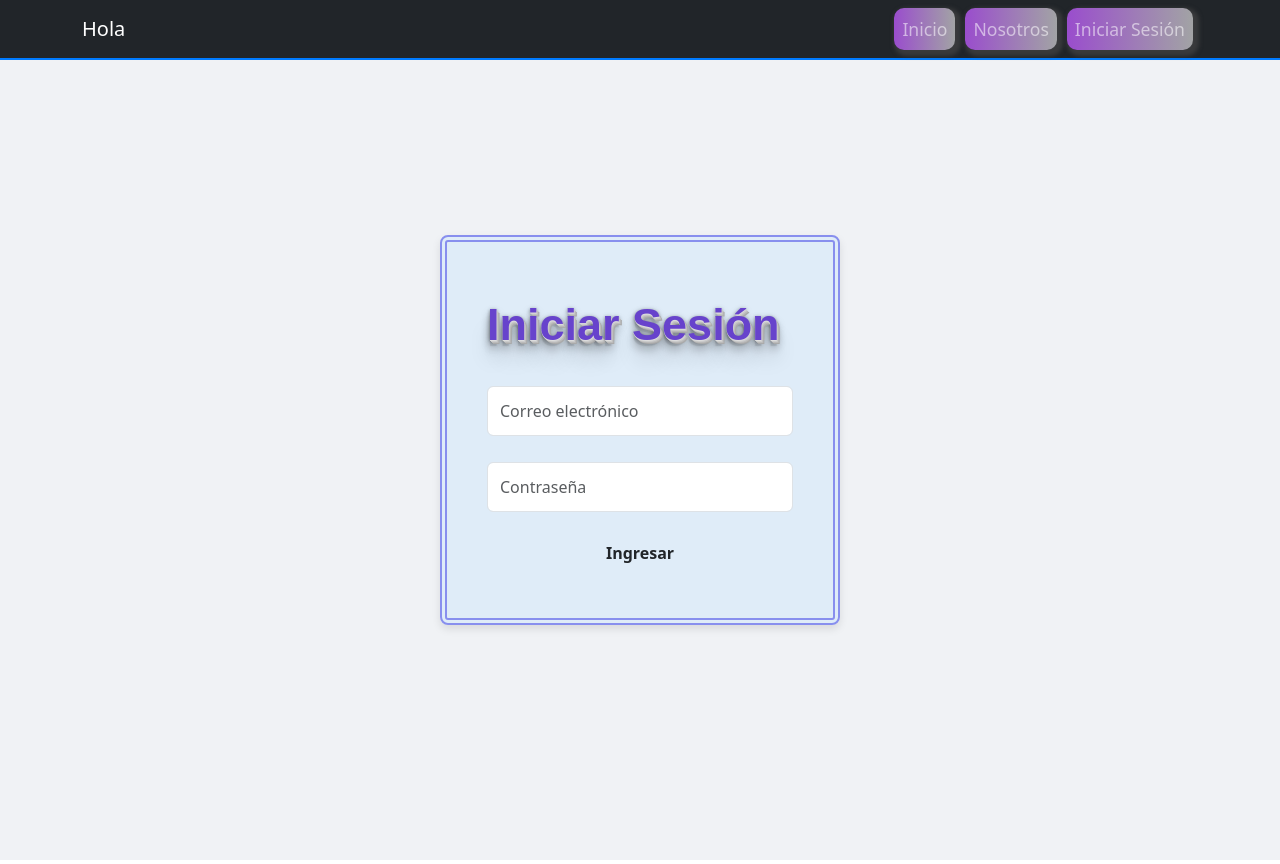
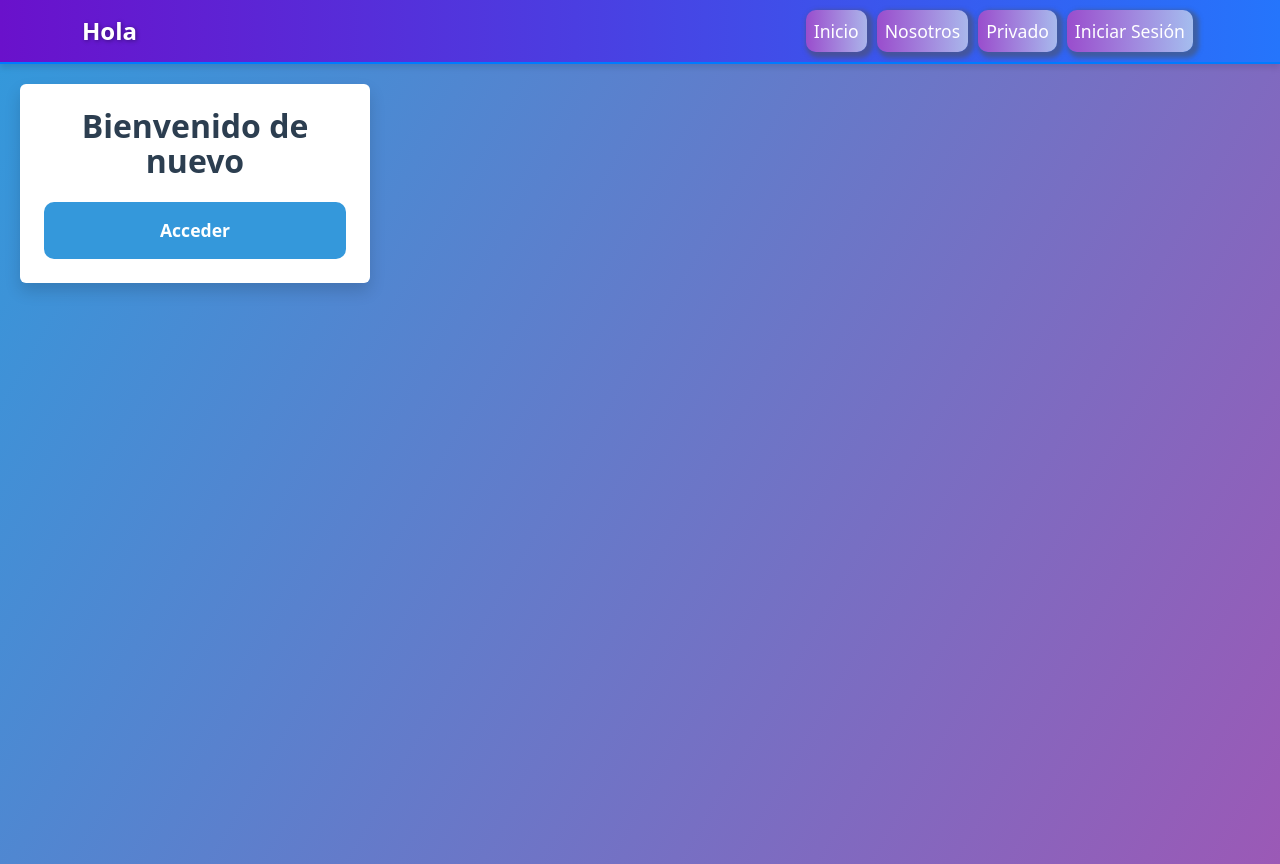
Before and after one commit to Monica0317/Homework_EDyA2, a React (Vite) app: page /login in a window 1280 px wide. Built offline with nearby package versions, Linux system fonts and the light colour scheme.

Commit message:
Challenge de login y logout fake

```diff
--- a/src/App.jsx
+++ b/src/App.jsx
@@ -1,21 +1,55 @@
-import { BrowserRouter, Route, Routes } from "react-router-dom";
+import React, { useEffect } from "react";
+import {
+  BrowserRouter as Router,
+  Routes,
+  Route,
+  useLocation,
+} from "react-router-dom";
+
+import HomePage from "./paginas/HomePage";
 import AboutPage from "./paginas/AboutPage";
-import HomePage from "./paginas/HomePage";
 import LoginPage from "./paginas/LoginPage";
-import ComponenteNav from "./Components/ComponenteNav";
+import PrivatePage from "./paginas/PrivatePage";
+import NavComponent from "./components/ComponenteNav";
 
+import PrivateRoute from "./util/PrivateRoutes";
+import { useAuth } from "./Context/AuthContext";
 
-function App() {
+const App = () => {
   return (
-    <BrowserRouter>
-      <ComponenteNav />
+    <>
+      <NavComponent />
       <Routes>
         <Route path="/" element={<HomePage />} />
         <Route path="/about" element={<AboutPage />} />
         <Route path="/login" element={<LoginPage />} />
+
+        <Route element={<PrivateRoute />}>
+          <Route path="/private" element={<PrivatePage />} />
+        </Route>
       </Routes>
-    </BrowserRouter>
+    </>
   );
-}
+};
 
-export default App;
+const AppWithRouter = () => {
+  const location = useLocation();
+  const { dispatch } = useAuth();
+
+  useEffect(() => {
+    if (location.pathname !== "/login") {
+      dispatch({ type: "SET_LAST_PAGE", payload: location.pathname });
+      return;
+    }
+  }, [location.pathname, dispatch]);
+
+  return <App />;
+};
+
+const MainApp = () => (
+  <Router>
+    <AppWithRouter />
+  </Router>
+);
+
+export default MainApp;
--- a/src/Components/ComponenteNav.jsx
+++ b/src/Components/ComponenteNav.jsx
@@ -1,14 +1,31 @@
 import React from "react";
 import { Link } from "react-router-dom";
 import styles from "../estilos/Nav.module.css";
+import { useAuth } from "../Context/AuthContext";
 
 const ComponenteNav = () => {
+  const { state, dispatch } = useAuth();
+
+  const handleLogout = () => {
+    dispatch({ type: "LOGOUT" });
+  };
+
+  const navItems = [
+    { id: 1, name: "Inicio", path: "/" },
+    { id: 2, name: "Nosotros", path: "/about" },
+    { id: 3, name: "Privado", path: "/private" },
+  ];
+
   return (
-    <nav className={`navbar navbar-expand-lg navbar-dark bg-dark ${styles.navbar}`}>
+    <nav className={`navbar navbar-expand-lg ${styles.navbar}`}>
       <div className="container">
-        <Link className="navbar-brand" to="/">
+        <Link className={`navbar-brand ${styles.brand}`} to="/">
        Hola
+       <span className={`nav-link ${styles.username}`}>
+                 {state.username}
+             </span>
         </Link>
+
         <button
           className="navbar-toggler"
           type="button"
@@ -22,21 +39,30 @@ const ComponenteNav = () => {
         </button>
         <div className="collapse navbar-collapse" id="navbarNav">
           <ul className={`navbar-nav ms-auto ${styles.navList}`}>
-            <li className={` ${styles.nav}`}>
-              <Link className="nav-link" to="/">
-                Inicio
+            {navItems.map((item) => (
+              <li key={item.id} className="nav-item">
+                <Link className={`nav-link ${styles.navLink}`} to={item.path}>
+                  {item.name}
                 </Link>
               </li>
-            <li className={` ${styles.nav}`}>
-              <Link className="nav-link" to="/about">
-                Nosotros
-              </Link>
-            </li>
-            <li className={` ${styles.nav}`}>
-              <Link className="nav-link" to="/login">
+            ))}
+            {!state.isAuthenticated && (
+              <li className="nav-item">
+                <Link className={`nav-link ${styles.navLink}`} to="/login">
                   Iniciar Sesión
                 </Link>
               </li>
+            )}
+            {state.isAuthenticated && (
+              <li className="nav-item">
+                <button
+                  className={`btn btn-link nav-link ${styles.logoutButton}`}
+                  onClick={handleLogout}
+                >
+                  Cerrar Sesión
+                </button>
+              </li>
+            )}
           </ul>
         </div>
       </div>
--- /dev/null
+++ b/src/Context/AuthContext.jsx
@@ -0,0 +1,46 @@
+import React, { createContext, useReducer, useContext, useEffect } from "react";
+
+const AuthContext = createContext();
+
+const initialState = {
+  isAuthenticated: false,
+  username: null,
+  lastPage: localStorage.getItem("lastPage") || "/",
+};
+
+const authReducer = (state, action) => {
+  switch (action.type) {
+    case "LOGIN":
+      return {
+        ...state,
+        isAuthenticated: true,
+        username: action.payload.username,
+      };
+    case "LOGOUT":
+      return {
+        ...state,
+        isAuthenticated: false,
+        username: null,
+      };
+    case "SET_LAST_PAGE":
+      return { ...state, lastPage: action.payload };
+    default:
+      return state;
+  }
+};
+
+export const AuthProvider = ({ children }) => {
+  const [state, dispatch] = useReducer(authReducer, initialState);
+
+  useEffect(() => {
+    localStorage.setItem("lastPage", state.lastPage);
+  }, [state.lastPage]);
+
+  return (
+    <AuthContext.Provider value={{ state, dispatch }}>
+      {children}
+    </AuthContext.Provider>
+  );
+};
+
+export const useAuth = () => useContext(AuthContext);
--- a/src/estilos/Login.module.css
+++ b/src/estilos/Login.module.css
@@ -1,57 +1,42 @@
-.page {
-  background-color: #f0f2f5;
+.loginPage {
+  background: linear-gradient(120deg, #3498db, #9b59b6);
   min-height: 100vh;
-  display: flex;
-  justify-content: center;
-  align-items: center;
+  padding: 20px;
+  color: #fff;
 }
 
-.container {
-  position: relative;
-  top: -30px;
-  background-color: #bcddfc54;
-  background-size: cover;
-  background-position: center;
-  border: 7px double #888fee;
-  border-radius: 20px;
-  box-shadow: 0 0 30px rgba(0, 0, 0, 0.651);
-  padding: 40px;
-  border-radius: 8px;
-  box-shadow: 0 4px 8px rgba(0, 0, 0, 0.1);
+.loginContainer {
+  background: #fff;
+  max-width: 350px;
   width: 100%;
-  max-width: 400px;
-  text-align: center;
+  border-radius: 15px;
+  box-shadow: 0 8px 15px rgba(0, 0, 0, 0.2);
+  color: #333;
 }
 
-.title {
-  font-size: 45px;
-  margin-bottom: 1rem;
-  margin-top: 1rem;
-  display: flex;
-  align-items: center;
-  gap: 1rem;
-  text-align: left;
-  font-family: Arial;
+.loginTitle {
+  font-size: 2rem;
   font-weight: bold;
-  color: rgb(103, 67, 204);
-  text-shadow: 0 1px 0 #dddddd, 1px 2px 0 #ccc, 2px 3px 0 #bbb, 3px 4px 0 #aaa,
-    0 6px 1px rgba(0, 0, 0, 0.1), 0 0 5px rgba(0, 0, 0, 0.1),
-    0 1px 3px rgba(0, 0, 0, 0.3), 0 3px 5px rgba(0, 0, 0, 0.2),
-    0 5px 10px rgba(0, 0, 0, 0.25), 0 10px 10px rgba(0, 0, 0, 0.2),
-    0 20px 20px rgba(0, 0, 0, 0.15);
+  color: #2c3e50;
 }
 
-.form {
-  display: flex;
-  flex-direction: column;
+.loginButton {
+  padding: 15px;
+  font-size: 1.1rem;
+  font-weight: bold;
+  background-color: #3498db;
+  color: #fff;
+  border: none;
+  border-radius: 10px;
+  transition: background-color 0.3s ease, transform 0.2s ease;
 }
 
-.input {
-  padding: 12px;
-  margin: 10px 0;
+.loginButton:hover {
+  background-color: #1d78c1;
+  transform: scale(1.05);
 }
 
-.button {
-  padding: 12px;
-  font-weight: bold;
+.loginButton:active {
+  background-color: #145a86;
+  transform: scale(0.98);
 }
--- a/src/estilos/Nav.module.css
+++ b/src/estilos/Nav.module.css
@@ -1,19 +1,52 @@
 .navbar {
+  background: linear-gradient(90deg, #6a11cb, #2575fc);
   border-bottom: 2px solid #007bff;
+  box-shadow: 0 4px 6px rgba(0, 0, 0, 0.1);
+}
+
+.brand {
+  color: #fff;
+  font-size: 1.5rem;
+  font-weight: bold;
+  text-shadow: 1px 1px 4px rgba(0, 0, 0, 0.4);
 }
 
 .navList {
   font-size: 1.1rem;
 }
 
-.nav{
+.navLink {
+  color: #fff;
+  transition: color 0.3s ease;
+}
+
+.navLink:hover {
+  color: #ffeaa7;
+}
+
+
+
+.logoutButton:hover {
+  cursor: pointer;
+  transform: scale(1.08);
+  color: red;
+}
+
+.navLink,
+.logoutButton {
   background: linear-gradient(90deg, #9a4dcd, #e9e9e9a4);
   box-shadow: 3px 3px 4px 3px  rgba(81, 80, 80, 0.5);
   transition: transform 0.3s ease;
   border-radius: 10px;
   margin: 0 5px;
 }
-.nav:hover {
+
+.navLink:hover {
   cursor: pointer;
-  transform: scale(1.04);
+  transform: scale(1.08);
 }
+.username {
+  color: #ffeaa7;
+  font-weight: bold;
+  margin-right: 10px;
+}
--- a/src/main.jsx
+++ b/src/main.jsx
@@ -1,12 +1,16 @@
-import { StrictMode } from 'react'
-import { createRoot } from 'react-dom/client'
+import { StrictMode } from "react";
+import { createRoot } from "react-dom/client";
 import "bootstrap/dist/css/bootstrap.min.css";
 import "bootstrap/dist/js/bootstrap.bundle.min.js";
-import './index.css'
-import App from './App.jsx'
+import "./index.css";
+import App from "./App.jsx";
+import { AuthProvider } from "./Context/AuthContext";
 
-createRoot(document.getElementById('root')).render(
+// Renderizar la aplicación
+createRoot(document.getElementById("root")).render(
   <StrictMode>
-    <App />
-  </StrictMode>,
-)
+    <AuthProvider>
+      <App />
+    </AuthProvider>
+  </StrictMode>
+);
--- a/src/paginas/LoginPage.jsx
+++ b/src/paginas/LoginPage.jsx
@@ -1,24 +1,28 @@
 import React from "react";
+import { useNavigate, useLocation } from "react-router-dom";
+import { useAuth } from "../Context/AuthContext";
 import styles from "../estilos/Login.module.css";
 
 const LoginPage = () => {
+  const { dispatch, state } = useAuth();
+  const navigate = useNavigate();
+  const location = useLocation();
+
+  const lastPage = location.state?.from?.pathname || state.lastPage || "/";
+
+  const handleLogin = () => {
+    dispatch({ type: "LOGIN", payload: { username: "Mónica" } });
+    dispatch({ type: "SET_LAST_PAGE", payload: lastPage });
+    navigate(lastPage, { replace: true });
+  };
+
   return (
-    <div className={`min-vh-100 min-vw-100 justify-content-center ${styles.page}`}>
-      <div className={`card ${styles.container}`}>
-        <h1 className={`h3 mb-4 text-center ${styles.title}`}>Iniciar Sesión</h1>
-        <form className={`d-flex flex-column ${styles.form}`}>
-          <input
-            type="email"
-            placeholder="Correo electrónico"
-            className={`form-control mb-3 ${styles.input}`}
-          />
-          <input
-            type="password"
-            placeholder="Contraseña"
-            className={`form-control mb-3 ${styles.input}`}
-          />
-          <button className={`btn ${styles.button}`}>Ingresar</button>
-        </form>
+    <div className={`min-vh-100 min-vw-100 justify-content-center ${styles.loginPage}`}>
+      <div className={`text-center p-4 rounded shadow ${styles.loginContainer}`}>
+        <h1 className={`mb-4 ${styles.loginTitle}`}>Bienvenido de nuevo</h1>
+        <button className={`btn btn-primary w-100 ${styles.loginButton}`} onClick={handleLogin}>
+          Acceder
+        </button>
       </div>
     </div>
   );
--- /dev/null
+++ b/src/paginas/PrivatePage.jsx
@@ -0,0 +1,20 @@
+import React from "react";
+import styles from "../estilos/Private.module.css";
+
+const PrivatePage = () => {
+  return (
+    <div className={`min-vh-100 min-vw-100 justify-content-center ${styles.privatePage}`}>
+      <div className={`text-center ${styles.content}`}>
+        <h1 className={styles.title}>Acceso Privado</h1>
+        <p className={styles.message}>
+          Esta página está reservada para usuarios autenticados. ¡Bienvenido a la experiencia premium de nuestra aplicación!
+        </p>
+        <p className={styles.note}>
+          Disfruta del contenido exclusivo y funciones especiales diseñadas solo para ti.
+        </p>
+      </div>
+    </div>
+  );
+};
+
+export default PrivatePage;
--- /dev/null
+++ b/src/util/PrivateRoutes.jsx
@@ -0,0 +1,15 @@
+import React from "react";
+import { Outlet, Navigate } from "react-router-dom";
+import { useAuth } from "../Context/AuthContext";
+
+const PrivateRoute = () => {
+  const { state } = useAuth();
+
+  if (!state.isAuthenticated) {
+    return <Navigate to="/login" replace />;
+  }
+
+  return <Outlet />;
+};
+
+export default PrivateRoute;
```
Also changed, not shown: src/estilos/Private.module.css (added, +36 -0 lines). Lines whose indentation alone changed are shown as unchanged.
